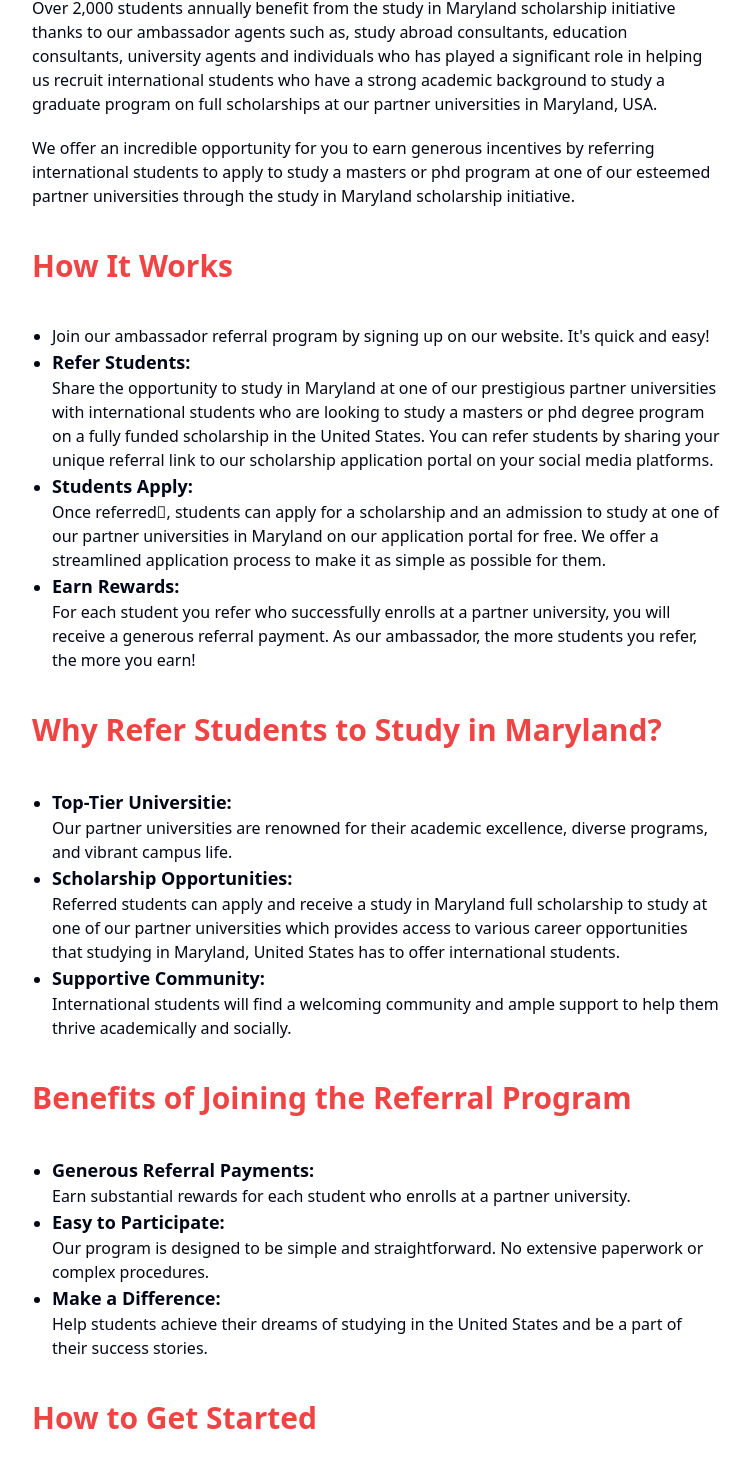
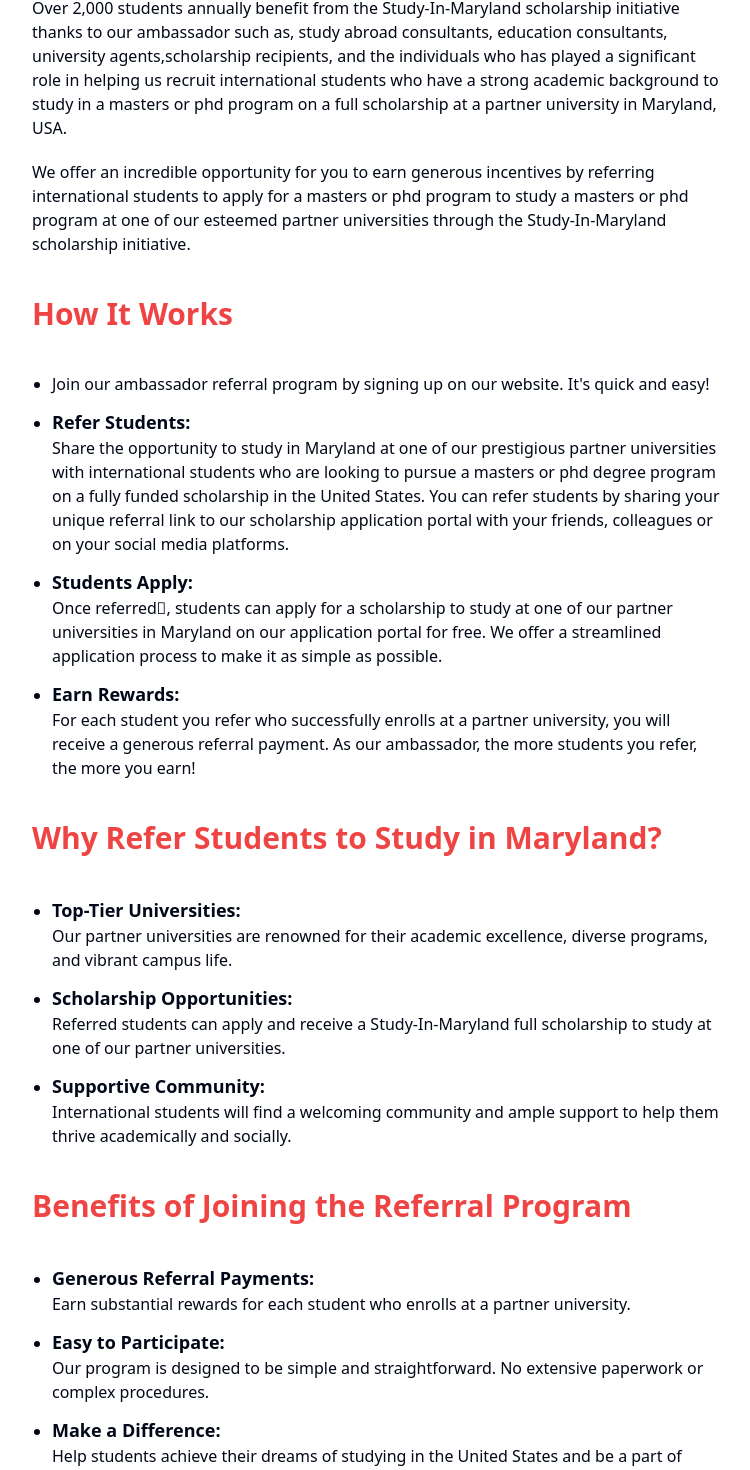
Before and after one commit to Babithkp/studyinmaryland-frontend, a React (Vite) app: page /referralProgram in a window 1280 px wide. Shown: the part 437-1907 px from the top of the page, without its empty margins (264-1014 px from the left). Built offline with nearby package versions, Linux system fonts and the light colour scheme.

Commit message:
new updated

```diff
--- a/src/components/app/ReferralProgram.tsx
+++ b/src/components/app/ReferralProgram.tsx
@@ -1,13 +1,14 @@
 import { useState } from "react";
-import { Button } from "../ui/button";import AgentSlide from "./com/objects/AgentSlide";
+import { Button } from "../ui/button";
+import AgentSlide from "./com/objects/AgentSlide";
 export default function ReferralProgram() {
-  const [isLoggined,setIsLoggined] = useState(false)
+  const [isLoggined, setIsLoggined] = useState(false);
 
   if (sessionStorage.getItem("agentid") && isLoggined === false) {
-    setIsLoggined(true)
+    setIsLoggined(true);
   }
-  if(!sessionStorage.getItem("agentid") && isLoggined === true) {
-    setIsLoggined(false)
+  if (!sessionStorage.getItem("agentid") && isLoggined === true) {
+    setIsLoggined(false);
   }
 
   return (
@@ -27,25 +28,27 @@ export default function ReferralProgram() {
             destination for international students.
           </p>
           <p className="text-md my-5">
-            Over 2,000 students annually benefit from the study in Maryland
-            scholarship initiative thanks to our ambassador agents such as,
-            study abroad consultants, education consultants, university agents
-            and individuals who has played a significant role in helping us
-            recruit international students who have a strong academic background
-            to study a graduate program on full scholarships at our partner
-            universities in Maryland, USA.
+            Over 2,000 students annually benefit from the Study-In-Maryland
+            scholarship initiative thanks to our ambassador such as, study
+            abroad consultants, education consultants, university
+            agents,scholarship recipients, and the individuals who has played a
+            significant role in helping us recruit international students who
+            have a strong academic background to study in a masters or phd
+            program on a full scholarship at a partner university in Maryland,
+            USA.
           </p>
           <p className="text-md my-5">
             We offer an incredible opportunity for you to earn generous
-            incentives by referring international students to apply to study a
-            masters or phd program at one of our esteemed partner universities
-            through the study in Maryland scholarship initiative.
+            incentives by referring international students to apply for a
+            masters or phd program to study a masters or phd program at one of
+            our esteemed partner universities through the Study-In-Maryland
+            scholarship initiative.
           </p>
           <p className="my-10 text-3xl font-bold text-red-500 max-md:text-3xl">
             How It Works
           </p>
           <div className="text-md my-5">
-            <ul className="ml-5 list-disc">
+            <ul className="ml-5 list-disc flex flex-col gap-3">
               <li>
                 <p>
                   Join our ambassador referral program by signing up on our
@@ -57,20 +60,20 @@ export default function ReferralProgram() {
                 <p>
                   Share the opportunity to study in Maryland at one of our
                   prestigious partner universities with international students
-                  who are looking to study a masters or phd degree program on a
+                  who are looking to pursue a masters or phd degree program on a
                   fully funded scholarship in the United States. You can refer
                   students by sharing your unique referral link to our
-                  scholarship application portal on your social media platforms.
+                  scholarship application portal with your friends, colleagues
+                  or on your social media platforms.
                 </p>
               </li>
               <li>
                 <p className="text-lg font-bold">Students Apply:</p>
                 <p>
-                  Once referred,ً students can apply for a scholarship and an
-                  admission to study at one of our partner universities in
+                  Once referred,ً students can apply for a scholarship to study at one of our partner universities in
                   Maryland on our application portal for free. We offer a
                   streamlined application process to make it as simple as
-                  possible for them.
+                  possible.
                 </p>
               </li>
               <li>
@@ -88,9 +91,9 @@ export default function ReferralProgram() {
             Why Refer Students to Study in Maryland?
           </p>
           <div className="text-md my-5">
-            <ul className="ml-5 list-disc">
+            <ul className="ml-5 list-disc flex flex-col gap-3">
               <li>
-                <p className="text-lg font-bold">Top-Tier Universitie:</p>
+                <p className="text-lg font-bold">Top-Tier Universities:</p>
                 <p>
                   Our partner universities are renowned for their academic
                   excellence, diverse programs, and vibrant campus life.
@@ -99,11 +102,8 @@ export default function ReferralProgram() {
               <li>
                 <p className="text-lg font-bold">Scholarship Opportunities:</p>
                 <p>
-                  Referred students can apply and receive a study in Maryland
-                  full scholarship to study at one of our partner universities
-                  which provides access to various career opportunities that
-                  studying in Maryland, United States has to offer international
-                  students.
+                  Referred students can apply and receive a Study-In-Maryland
+                  full scholarship to study at one of our partner universities.
                 </p>
               </li>
               <li>
@@ -119,7 +119,7 @@ export default function ReferralProgram() {
             Benefits of Joining the Referral Program
           </p>
           <div className="text-md my-5">
-            <ul className="ml-5 list-disc">
+            <ul className="ml-5 list-disc flex flex-col gap-3">
               <li>
                 <p className="text-lg font-bold">Generous Referral Payments:</p>
                 <p>
@@ -147,7 +147,7 @@ export default function ReferralProgram() {
             How to Get Started
           </p>
           <div className="text-md my-5">
-            <ul className="ml-5 list-disc">
+            <ul className="ml-5 list-disc flex flex-col gap-3">
               <li>
                 <p>
                   Download and review our referral program partnership terms and
@@ -198,14 +198,16 @@ export default function ReferralProgram() {
             If you have any questions or need more information, please don't
             hesitate to reach our support team at
           </p>
-          {!isLoggined && <div className="flex w-full justify-center">
+          {!isLoggined && (
+            <div className="flex w-full justify-center">
               <Button
                 className="bg-red-500 hover:bg-red-600 active:scale-95 duration-100 my-10"
                 onClick={() => (window.location.href = "Agent-signup")}
               >
                 Sign Up Now
               </Button>
-          </div>}
+            </div>
+          )}
           <div className="text-white">
             <AgentSlide />
           </div>
```
Lines whose indentation alone changed are shown as unchanged.
